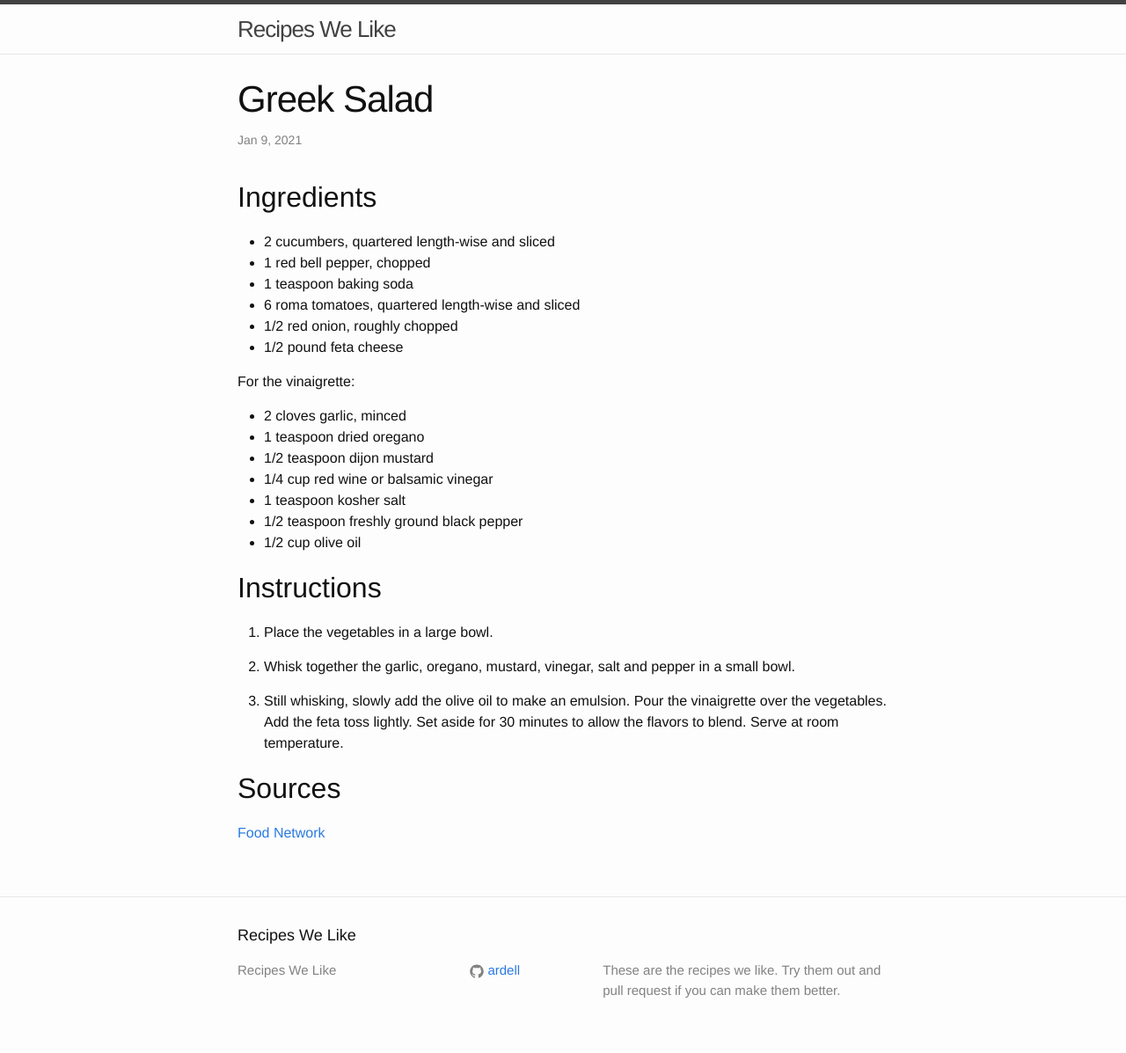
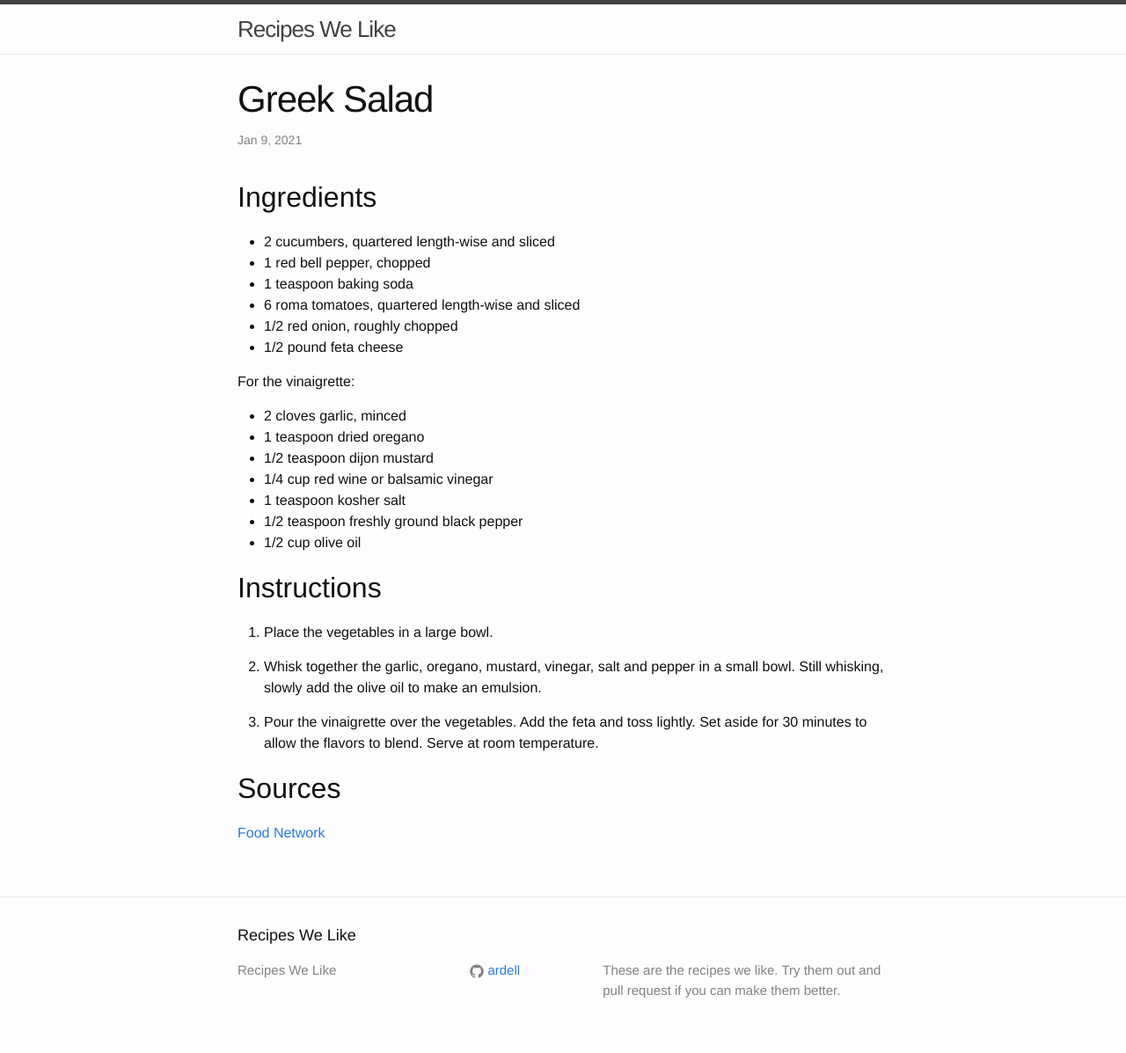
Before and after one commit to ardell/recipes, a Jekyll site: the page built from _posts/2021-01-09-greek-salad.markdown, in a window 1280 px wide. Shown: the whole page at 88% size. Built offline with Jekyll 4.4.1, drawn with Linux system fonts in a browser that asks for light colours.

Commit message:
Fix typo.

```diff
--- a/_posts/2021-01-09-greek-salad.markdown
+++ b/_posts/2021-01-09-greek-salad.markdown
@@ -28,11 +28,11 @@ Instructions
 ------------
 1. Place the vegetables in a large bowl.
 
-2. Whisk together the garlic, oregano, mustard, vinegar, salt and pepper in a small bowl.
+2. Whisk together the garlic, oregano, mustard, vinegar, salt and pepper in a
+   small bowl. Still whisking, slowly add the olive oil to make an emulsion.
 
-3. Still whisking, slowly add the olive oil to make an emulsion. Pour the
-   vinaigrette over the vegetables. Add the feta toss lightly.
-   Set aside for 30 minutes to allow the flavors to blend. Serve at room
+3. Pour the vinaigrette over the vegetables. Add the feta and toss lightly. Set
+   aside for 30 minutes to allow the flavors to blend. Serve at room
    temperature.
 
 
```
